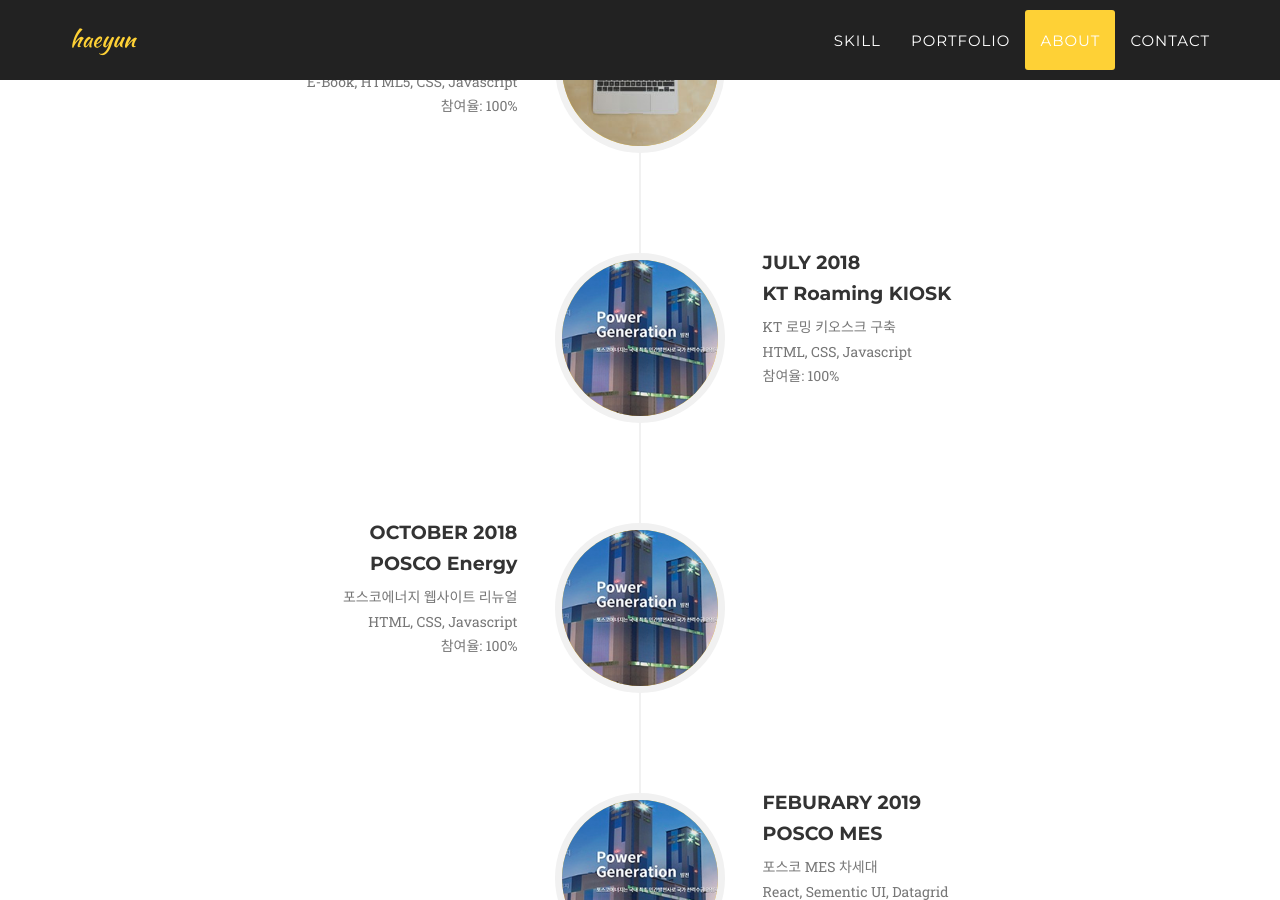
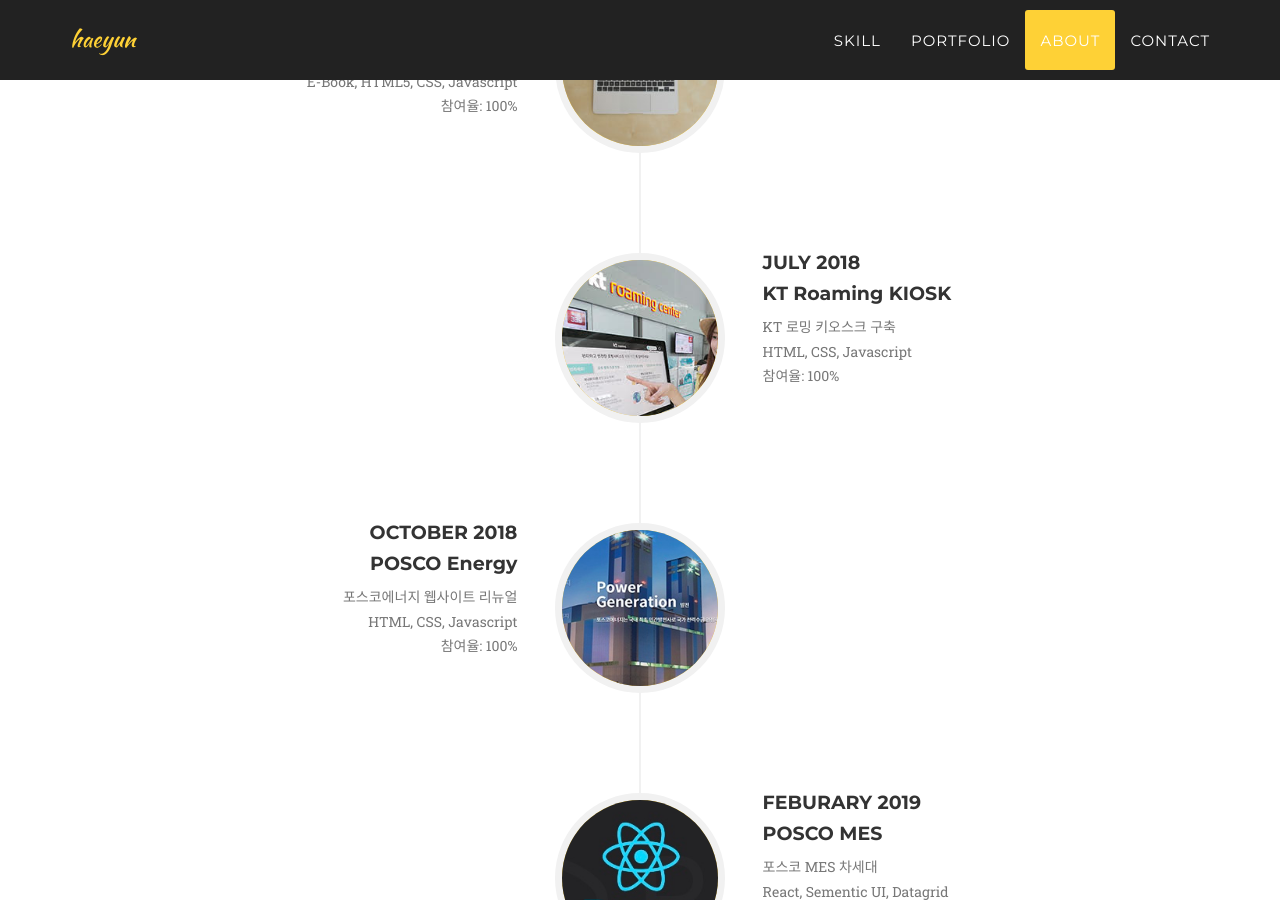
Before and after one commit to uxberry/uxberry.github.io, a Jekyll site: the page built from index.md, in a window 1280 px wide and 900 px high, scrolled down 3734 px. Built offline with Jekyll 4.4.1, drawn with Linux system fonts in a browser that asks for light colours; some web fonts are replaced.

Commit message:
About: Edit images.

```diff
--- a/_includes/about.html
+++ b/_includes/about.html
@@ -86,7 +86,7 @@
           </li>
           <li>
             <div class="timeline-image">
-              <img class="img-circle img-responsive" src="img/about/4.jpg" alt="">
+              <img class="img-circle img-responsive" src="img/about/5.jpg" alt="">
             </div>
             <div class="timeline-panel">
               <div class="timeline-heading">
@@ -104,7 +104,7 @@
           </li>
           <li class="timeline-inverted">
             <div class="timeline-image">
-              <img class="img-circle img-responsive" src="img/about/4.jpg" alt="">
+              <img class="img-circle img-responsive" src="img/about/6.jpg" alt="">
             </div>
             <div class="timeline-panel">
               <div class="timeline-heading">
```
Also changed, not shown: img/about/4.jpg, img/about/5.jpg, img/about/6.jpg (added).
